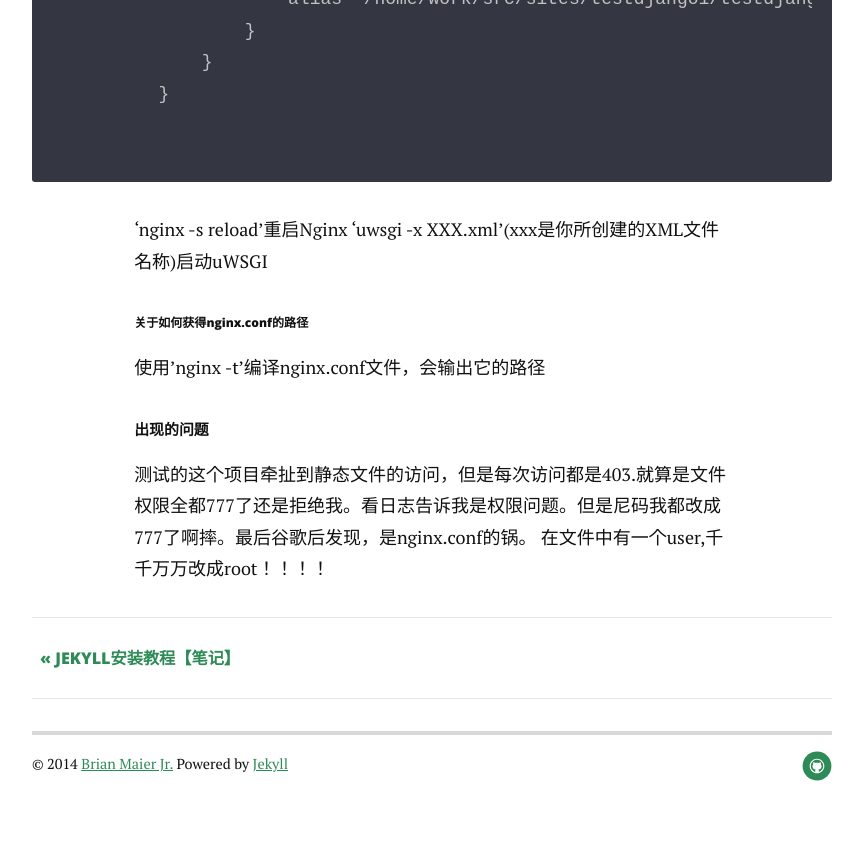
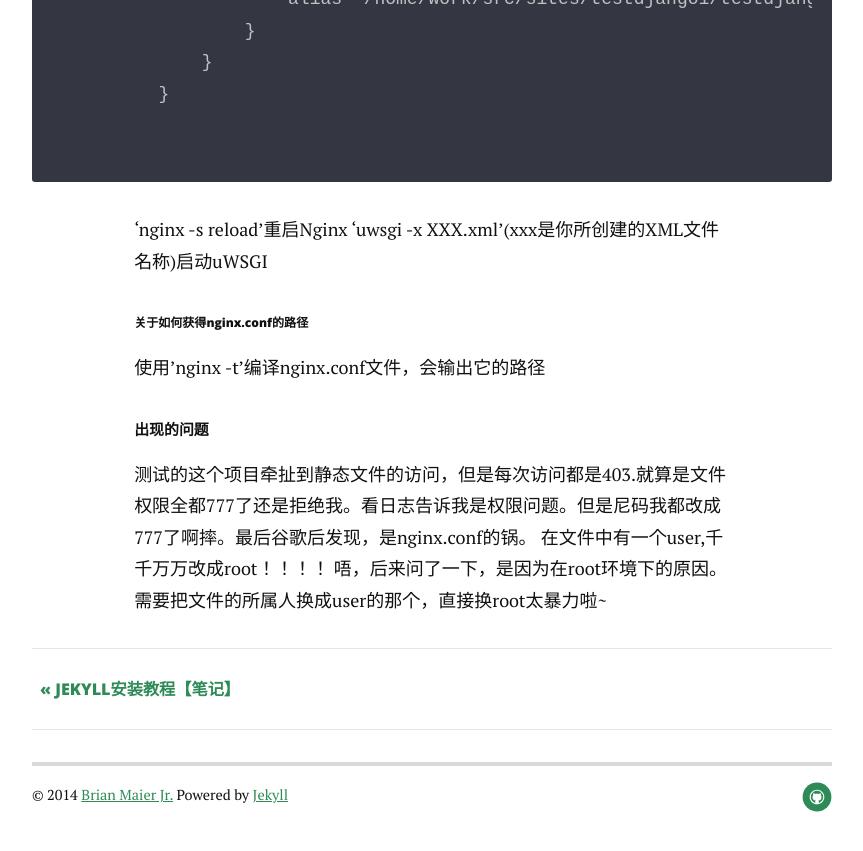
Before and after one commit to wlj459/neko-neko-coin-, a Jekyll site: the page built from _posts/2015-5-9-django+nginx+_uwsgi服务器部署教程[笔记].markdown, in a window 1280 px wide and 900 px high, scrolled down 2821 px. Shown: the top 851 px of the window, without its empty margins (208-1071 px from the left). Built offline with Jekyll 4.4.1, drawn with Linux system fonts in a browser that asks for light colours; nearby versions of some CDN libraries; Markdown is read by kramdown in place of the engine named in the settings.

Commit message:
Update 2015-5-9-django+nginx+_uwsgi服务器部署教程[笔记].markdown

```diff
--- a/_posts/2015-5-9-django+nginx+_uwsgi服务器部署教程[笔记].markdown
+++ b/_posts/2015-5-9-django+nginx+_uwsgi服务器部署教程[笔记].markdown
@@ -83,3 +83,4 @@ uwsgi --http :8000 --chdir your app file path --module django_wsgi
 #####出现的问题
 测试的这个项目牵扯到静态文件的访问，但是每次访问都是403.就算是文件权限全都777了还是拒绝我。看日志告诉我是权限问题。但是尼码我都改成777了啊摔。最后谷歌后发现，是nginx.conf的锅。
 在文件中有一个user,千千万万改成root！！！！
+唔，后来问了一下，是因为在root环境下的原因。需要把文件的所属人换成user的那个，直接换root太暴力啦~
```
